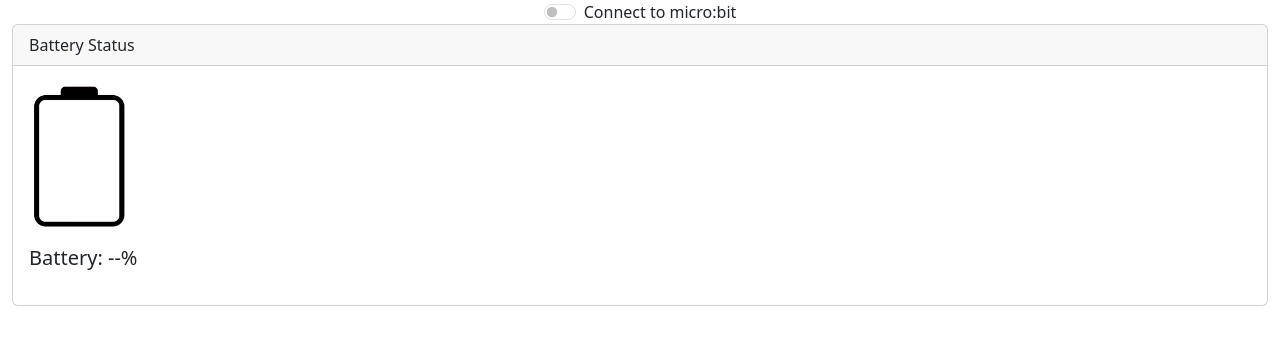
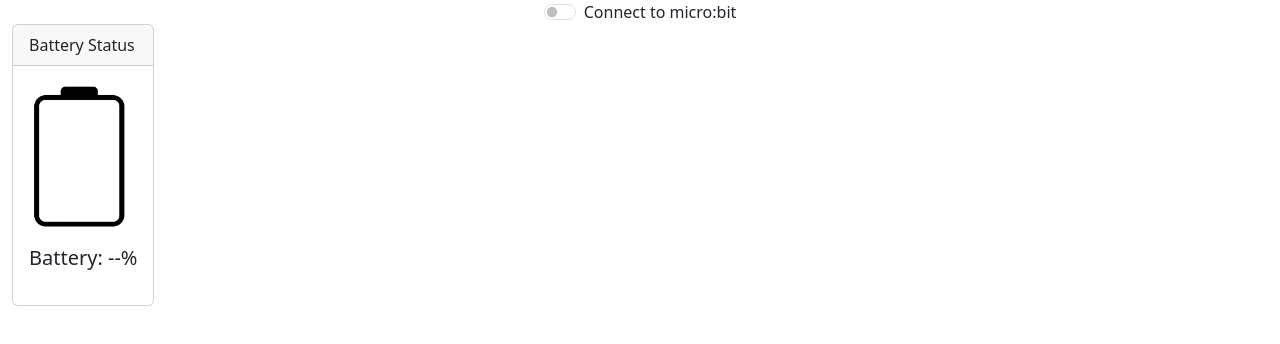
Before and after one commit to nijlab/nijlab.github.io, a website: page microbit-web-bluetooth/examples/uart.html in a window 1280 px wide. Drawn offline with nearby package versions, Linux system fonts and the light colour scheme.

Commit message:
Update uart.html

```diff
--- a/microbit-web-bluetooth/examples/uart.html
+++ b/microbit-web-bluetooth/examples/uart.html
@@ -24,7 +24,7 @@
                     <p id="status">Battery: --%</p>
                 </div> -->
                 <!-- <button id="connectBtn">Connect to micro:bit</button> -->
-                <div class="card">
+                <div class="card h-100 d-inline-block">
                     <div class="card-header">
                         Battery Status
                     </div>
```
